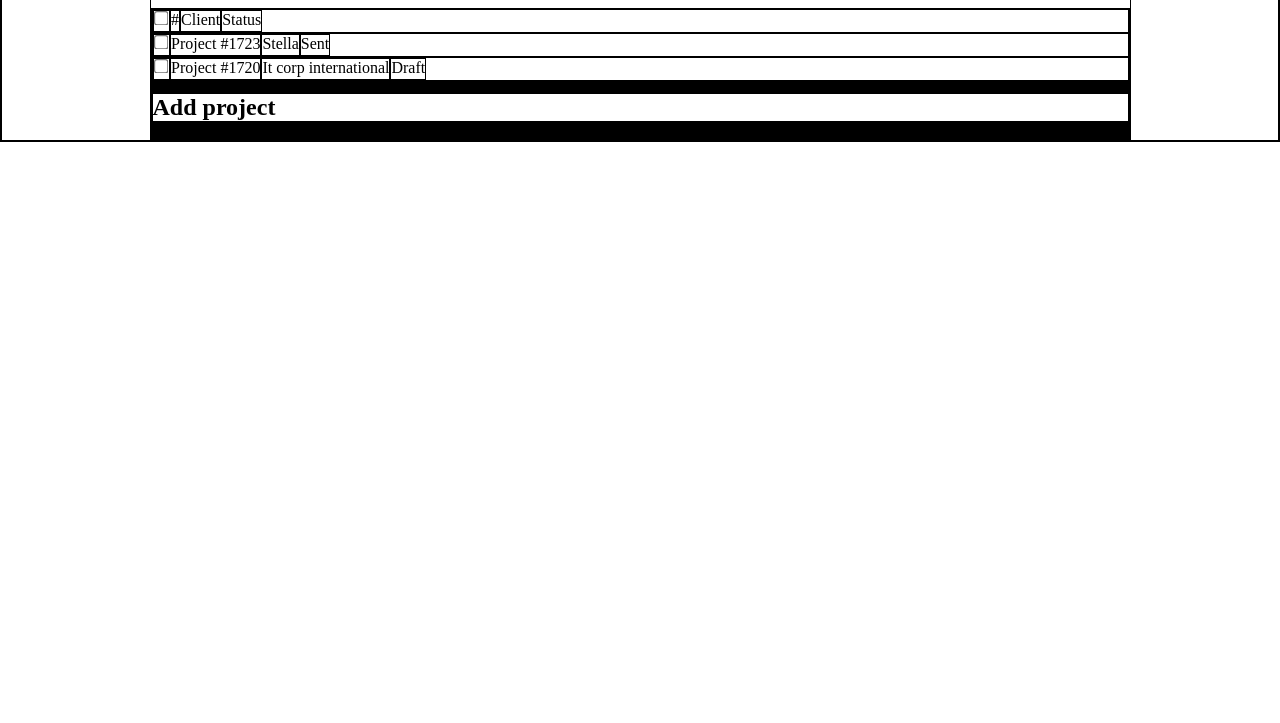
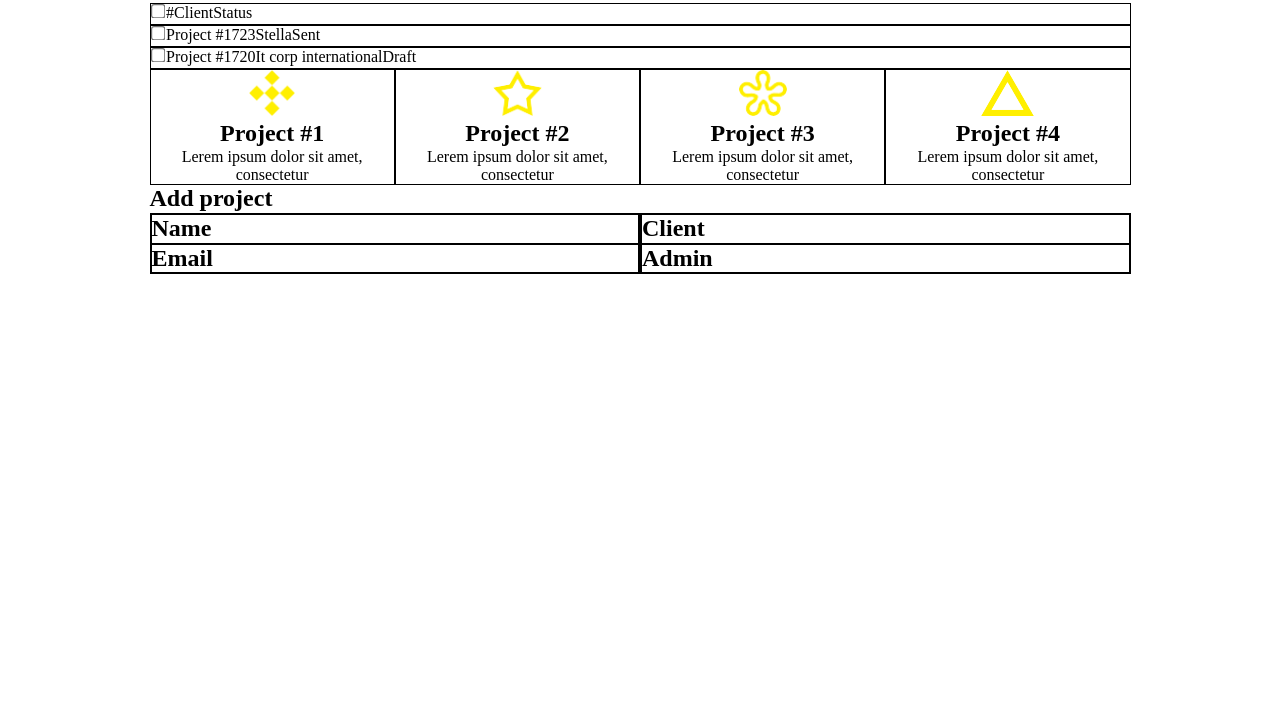
Before and after one commit to StanislavRud/my_pages, a plain HTML site: page test1/index.html in a window 1280 px wide. Shown: the part 77-800 px from the top of the page. Drawn offline with Linux system fonts and the light colour scheme.

Commit message:
test1-15%

```diff
--- a/test1/index.html
+++ b/test1/index.html
@@ -31,21 +31,45 @@
                     </div>
                 </div>
                 <div class="projects">
-                    <div class="project1"></div>
-                    <div class="project2"></div>
-                    <div class="project3"></div>
-                    <div class="project4"></div>
+                    <div class="project1">
+                        <img src="img/Pr1.png" alt="">
+                        <h2>Project #1</h2>
+                        <p>Lerem ipsum dolor sit  amet,  consectetur </p>
+                    </div>
+                    <div class="project2">
+                        <img src="img/Pr2.png" alt="">
+                        <h2>Project #2</h2>
+                        <p>Lerem ipsum dolor sit  amet,  consectetur </p>
+                    </div>
+                    <div class="project3">
+                        <img src="img/Pr3.png" alt="">
+                        <h2>Project #3</h2>
+                        <p>Lerem ipsum dolor sit  amet,  consectetur </p>
+                    </div>
+                    <div class="project4">
+                        <img src="img/Pr4.png" alt="">
+                        <h2>Project #4</h2>
+                        <p>Lerem ipsum dolor sit  amet,  consectetur </p>
+                    </div>
                 </div>
                 <div class="add_project">
                     <h2>Add project</h2>
                     <div class="registration">
                         <div class="left_column">
-                            <div class="name"></div>
-                            <div class="email"></div>
+                            <div class="name">
+                                <h2>Name</h2>
+                            </div>
+                            <div class="email">
+                                <h2>Email</h2>
+                            </div>
                         </div>
                         <div class="right_column">
-                            <div class="client"></div>
-                            <div class="admin"></div>
+                            <div class="client">
+                                <h2>Client</h2>
+                            </div>
+                            <div class="admin">
+                                <h2>Admin</h2>
+                            </div>
                         </div>
                     </div>
                     <div class="buttons">
--- a/test1/style.scss
+++ b/test1/style.scss
@@ -2,7 +2,6 @@
   box-sizing: border-box;
   margin: 0;
   padding: 0;
-  border: 1px solid black;
   input[type=checkbox] {
     zoom: 1.2;
   };
@@ -17,11 +16,38 @@ body {
       text-align: center;
     }
     .wrapper_containers {
-
+        div {
+          border: 1px solid;
+        }
       .head_block, .block {
         display: flex;
       }
     }
+
+    .projects {
+      display: flex;
+      text-align: center;
+      div {
+        border: 1px solid black;
+      }
+      img {
+        height: 46px;
+      }
+    }
+
+    .registration  {
+      div {
+        border: 1px solid black;
+      }
+      display: flex;
+      .left_column {
+        width: 50%;
+      }
+      .right_column {
+        width: 50%;
+      }
+    }
+
   }
 ;
 }
```
Also changed, not shown: test1/img/Pr1.png (added), test1/img/Pr2.png (added), test1/img/Pr3.png (added), test1/img/Pr4.png (added), test1/style.css, 2 other files.
